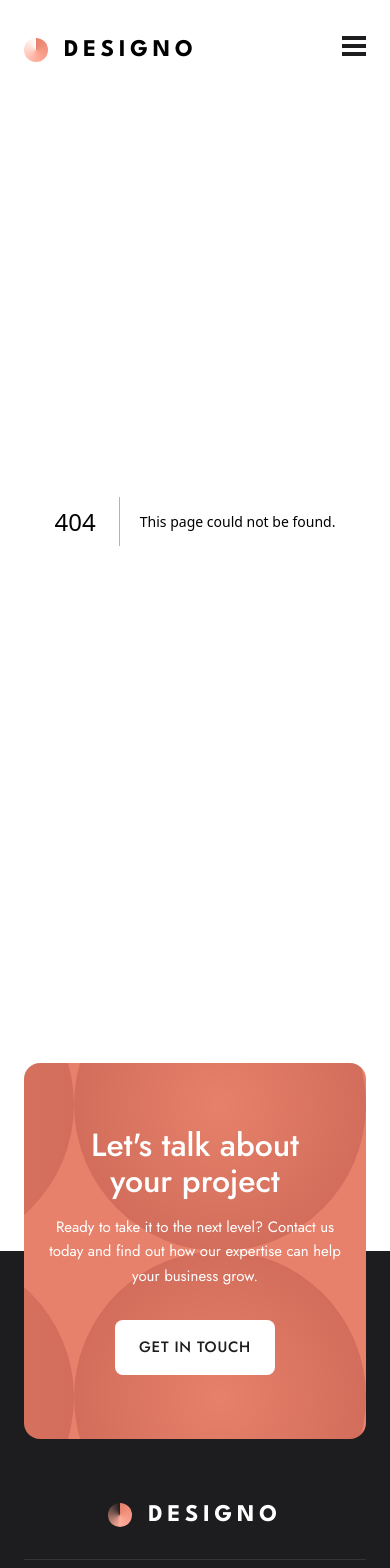
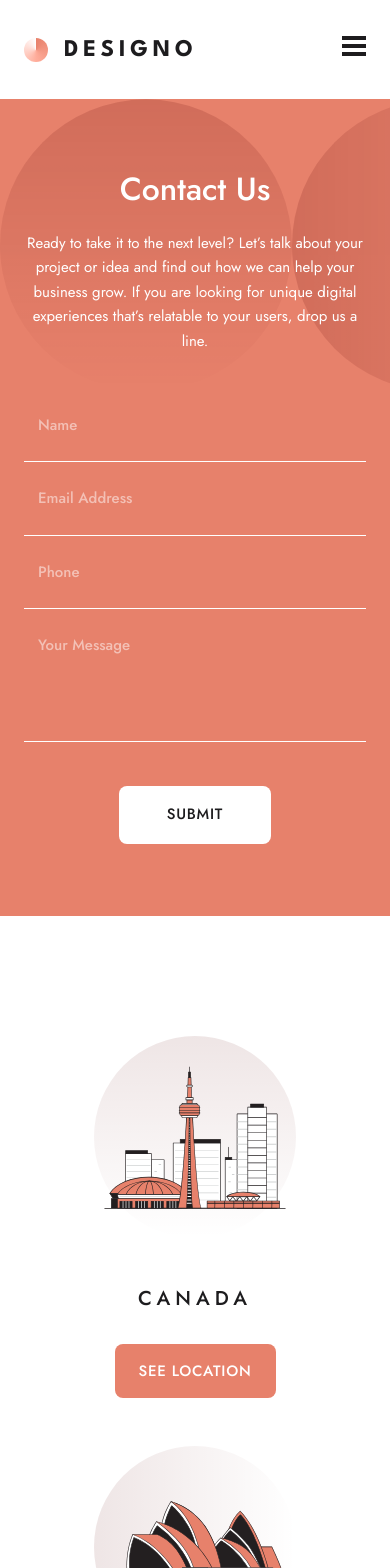
Before and after one commit to ayoub-ahabchane/fem-designo, a Next.js app: page /contact in a window 390 px wide. Before the commit this address had no page. Shown: the top 1568 px of the page. Built offline with nearby package versions, Linux system fonts and the light colour scheme.

Commit message:
feat: add contact form & fix useMobileNav hook

```diff
--- a/package.json
+++ b/package.json
@@ -13,7 +13,8 @@
     "eslint-config-next": "13.2.3",
     "next": "13.2.3",
     "react": "18.2.0",
-    "react-dom": "18.2.0"
+    "react-dom": "18.2.0",
+    "react-hook-form": "^7.43.5"
   },
   "devDependencies": {
     "autoprefixer": "^10.4.13",
--- a/src/app/about/page.js
+++ b/src/app/about/page.js
@@ -25,9 +25,9 @@ const About = () => {
       </section>
       <section className="grid auto-rows-auto lg:grid-cols-[476px_auto] lg:grid-rows-1">
         <div className="row-span-1 row-start-2 flex flex-col items-center gap-6 bg-lighter-peach bg-[url('../assets/shared/desktop/bg-pattern-three-circles.svg')] bg-[position:left_top] bg-no-repeat py-20 px-6 text-center md:gap-8 md:rounded-b-2xl md:bg-[position:right_11px_bottom_44px] md:px-14 md:py-14 md:text-left lg:col-span-1 lg:col-start-2 lg:row-start-1 lg:items-start lg:rounded-r-2xl lg:rounded-l-none lg:bg-[position:left_-146px_bottom] lg:py-[154px] lg:px-24">
-          <h3 className="text-[2rem] font-medium capitalize leading-[1.125em]  text-peach md:text-[2.5rem]">
+          <h2 className="text-[2rem] font-medium capitalize leading-[1.125em]  text-peach md:text-[2.5rem]">
             World-class talent
-          </h3>
+          </h2>
           <p className="w-full text-center text-[0.9375rem] leading-relaxed text-black md:text-body lg:text-left">
             We are a crew of strategists, problem-solvers, and technologists.
             Every design is thoughtfully crafted from concept to launch,
@@ -52,9 +52,9 @@ const About = () => {
       </section>
       <section className="grid auto-rows-auto lg:grid-cols-[auto_476px] lg:grid-rows-1">
         <div className="row-span-1 row-start-2 flex flex-col items-center gap-6 bg-lighter-peach bg-[url('../assets/shared/desktop/bg-pattern-three-circles.svg')] bg-[position:left_top] bg-no-repeat py-20 px-6 text-center md:gap-8 md:rounded-b-2xl md:bg-[position:right_11px_bottom_44px] md:px-14 md:py-14 md:text-left lg:col-span-1 lg:col-start-1 lg:row-start-1 lg:items-start lg:rounded-l-2xl lg:rounded-r-none lg:bg-[position:left_-146px_bottom] lg:py-[154px] lg:px-24">
-          <h3 className=" text-[2rem] font-medium capitalize leading-[1.125em]  text-peach md:text-[2.5rem]">
+          <h2 className=" text-[2rem] font-medium capitalize leading-[1.125em]  text-peach md:text-[2.5rem]">
             The real deal
-          </h3>
+          </h2>
           <p className="w-full text-center text-[0.9375rem] leading-relaxed text-black md:text-body lg:text-left">
             As strategic partners in our clients’ businesses, we are ready to
             take on any challenge as our own. Solving real problems require
--- /dev/null
+++ b/src/app/contact/page.js
@@ -0,0 +1,14 @@
+import Locations from "@/components/Locations";
+import Form from "@/components/contact/Form";
+import React from "react";
+
+const page = () => {
+  return (
+    <section className="pageWrapper flex flex-col md:gap-[7.5rem]">
+      <Form />
+      <Locations />
+    </section>
+  );
+};
+
+export default page;
--- a/src/app/globals.css
+++ b/src/app/globals.css
@@ -8,7 +8,7 @@
   }
 
   body {
-    @apply flex min-h-full flex-col font-sans text-black;
+    @apply flex min-h-screen flex-col font-sans text-black;
   }
 
   @layer components {
@@ -26,10 +26,22 @@
     @apply inline-block rounded-lg px-6 py-4 text-[0.9375rem] font-medium uppercase tracking-wider;
   }
   .button.light {
-    @apply bg-peach text-white focus-within:bg-light-peach hover:bg-light-peach;
+    @apply bg-peach text-white;
+  }
+
+  .button.light:not(button:disabled) {
+    @apply focus-within:bg-light-peach hover:bg-light-peach;
   }
   .button.dark {
-    @apply bg-white text-black focus-within:bg-light-peach hover:bg-light-peach hover:text-white;
+    @apply bg-white text-black;
+  }
+
+  .button.dark:not(button:disabled) {
+    @apply focus-within:bg-light-peach hover:bg-light-peach hover:text-white;
+  }
+
+  .button.dark:disabled {
+    @apply bg-transparent text-white;
   }
 
   .navWrapper {
@@ -53,4 +65,8 @@
   .pageWrapper {
     @apply mx-auto max-w-[1111px];
   }
+
+  .error {
+    @apply bg-red-500 text-red-600;
+  }
 }
--- a/src/components/Footer.jsx
+++ b/src/components/Footer.jsx
@@ -8,10 +8,15 @@ import Twitter from "./svg/Twitter";
 import Youtube from "./svg/Youtube";
 import Pinterest from "./svg/Pinterest";
 import Instagram from "./svg/Instagram";
+import { usePathname } from "next/navigation";
 
 const Footer = () => {
+  const pathname = usePathname();
+  console.log(pathname);
+
   return (
     <footer className="relative grid grid-rows-[1fr_1fr_auto] place-items-center px-6 md:grid-rows-[4fr_1fr_auto] md:px-10">
+      {pathname !== "/contact" && (
         <div className=" row-start-1 row-end-3 w-full max-w-[1111px] text-white ">
           <div className="flex flex-col items-center justify-between gap-8 rounded-2xl bg-peach bg-[url(../assets/exports/pattern-six-circles.svg)] bg-[size:876px_584px] bg-[position:center_right] bg-no-repeat px-6 py-16 lg:flex-row lg:px-24">
             <div className="flex flex-col items-center lg:items-start">
@@ -21,13 +26,16 @@ const Footer = () => {
                 your project
               </h2>
               <p className="max-w-[28em] text-center text-[0.9375rem] leading-relaxed md:text-body lg:max-w-[28em] lg:text-left">
-              Ready to take it to the next level? Contact us today and find out
-              how our expertise can help your business grow.
+                Ready to take it to the next level? Contact us today and find
+                out how our expertise can help your business grow.
               </p>
             </div>
-          <button className="button dark">get in touch</button>
+            <Link className="button dark" href={"/contact"}>
+              get in touch
+            </Link>
           </div>
         </div>
+      )}
       <div className="row-span-1 row-start-3 w-full max-w-[1111px] text-white before:absolute before:inset-0 before:-z-10 before:row-span-full before:row-start-2 before:bg-black before:content-['']">
         <div className="py-16 md:py-20">
           <div className="flex w-full flex-col items-center justify-between border-white border-opacity-10 md:flex-row md:border-b md:pb-10">
--- a/src/components/Locations.jsx
+++ b/src/components/Locations.jsx
@@ -1,12 +1,12 @@
 import React from "react";
 import Canada from "./svg/Canada";
 import Link from "next/link";
-import Australia from "./Australia";
+import Australia from "./svg/Australia";
 import UnitedKingdom from "./svg/UnitedKingdom";
 
 const Locations = () => {
   return (
-    <ul className="grid auto-cols-fr grid-flow-row auto-rows-fr gap-y-12 gap-x-[1.875rem] py-[7.5rem] md:py-0 lg:grid-flow-col">
+    <ul className="grid auto-cols-fr grid-flow-row auto-rows-fr gap-y-12 gap-x-[1.875rem] py-[7.5rem] md:gap-y-20 md:py-0 lg:grid-flow-col">
       <li className="flex flex-col items-center gap-12">
         <Canada />
         <div className="flex flex-col items-center gap-8">
--- /dev/null
+++ b/src/components/contact/Form.jsx
@@ -0,0 +1,133 @@
+"use client";
+import React, { useRef, useState } from "react";
+import { useForm } from "react-hook-form";
+import Error from "../svg/Error";
+
+const Form = () => {
+  const [isSubmitted, setIsSubmitted] = useState(false);
+
+  const {
+    register,
+    watch,
+    handleSubmit,
+    formState: { errors },
+  } = useForm();
+
+  const onSubmit = (data) => {
+    console.log(data);
+    setIsSubmitted(true);
+  };
+  const { name, phone, email, message } = watch();
+
+  return (
+    <div className="flex flex-col gap-12  bg-peach bg-[url(../assets/contact/mobile/bg-pattern-hero-contact-mobile.svg)] bg-no-repeat py-[4.5rem] px-6 text-white md:gap-10 md:rounded-2xl md:bg-[url(../assets/contact/desktop/bg-pattern-hero-desktop.svg)] md:bg-[position:left_-120px_top_-40px] md:px-14 lg:flex-row lg:justify-between lg:gap-24 lg:bg-[position:left_bottom] lg:px-24 ">
+      <div className="self-center text-center md:text-left">
+        <h1 className="mb-6 text-[2rem] font-medium capitalize leading-[1.125em]  md:mb-8 md:text-5xl">
+          Contact Us
+        </h1>
+        <p className="text-[0.9375rem] leading-relaxed md:text-body">
+          Ready to take it to the next level? Let’s talk about your project or
+          idea and find out how we can help your business grow. If you are
+          looking for unique digital experiences that’s relatable to your users,
+          drop us a line.
+        </p>
+      </div>
+      <form
+        action="post"
+        className="text-[0.9375rem] leading-[1.7em] lg:w-96 lg:shrink-0"
+        autoComplete="off"
+        onSubmit={handleSubmit(onSubmit)}
+      >
+        <div className="mb-14 flex flex-col gap-6">
+          <label
+            className={`relative before:absolute before:left-0  before:-bottom-3 before:w-full before:bg-white focus-within:before:h-0.5 ${
+              name ? "before:h-0.5" : "before:h-[0.0625rem]"
+            }`}
+          >
+            <input
+              disabled={isSubmitted}
+              type="text"
+              placeholder="Name"
+              {...register("name", { required: true })}
+              className="w-full bg-transparent py-3 px-3.5 font-medium capitalize outline-none placeholder:text-white placeholder:opacity-50 md:px-6 lg:pt-0"
+            />
+            {errors.name && (
+              <span className="absolute right-0 top-3 flex items-center gap-2">
+                <p className="text-xs italic">Can&apos;t be empty</p>
+                <Error />
+              </span>
+            )}
+          </label>
+          <label
+            className={`relative before:absolute before:left-0 before:-bottom-3 before:w-full before:bg-white focus-within:before:h-0.5 ${
+              email ? "before:h-0.5" : "before:h-[0.0625rem]"
+            }`}
+          >
+            <input
+              disabled={isSubmitted}
+              placeholder="Email Address"
+              type="email"
+              {...register("email", { required: true })}
+              className="w-full bg-transparent py-3 px-3.5 font-medium outline-none placeholder:text-white placeholder:opacity-50 md:px-6"
+            />
+            {errors.email && (
+              <span className="absolute right-0 top-3 flex items-center gap-2">
+                <p className="text-xs italic">Can&apos;t be empty</p>
+                <Error />
+              </span>
+            )}
+          </label>
+          <label
+            className={`relative before:absolute before:left-0 before:-bottom-3 before:w-full before:bg-white focus-within:before:h-0.5 ${
+              phone ? "before:h-0.5" : "before:h-[0.0625rem]"
+            }`}
+          >
+            <input
+              disabled={isSubmitted}
+              placeholder="Phone"
+              {...register("phone", { required: true })}
+              type="tel"
+              className="w-full bg-transparent py-3 px-3.5 font-medium outline-none placeholder:text-white placeholder:opacity-50 md:px-6"
+            />
+            {errors.phone && (
+              <span className="absolute right-0 top-3 flex items-center gap-2">
+                <p className="text-xs italic">Can&apos;t be empty</p>
+                <Error />
+              </span>
+            )}
+          </label>
+          <label
+            className={`relative before:absolute before:left-0 before:-bottom-3 before:w-full before:bg-white focus-within:before:h-0.5 ${
+              message ? "before:h-0.5" : "before:h-[0.0625rem]"
+            }`}
+          >
+            <textarea
+              disabled={isSubmitted}
+              placeholder="Your Message"
+              {...register("message", { required: true })}
+              className="w-full resize-none bg-transparent py-3 px-3.5 font-medium outline-none placeholder:text-white placeholder:opacity-50 md:px-6"
+              rows={3}
+            ></textarea>
+            {errors.message && (
+              <span className="absolute right-0 top-3 flex items-center gap-2">
+                <p className="text-xs italic">Can&apos;t be empty</p>
+                <Error />
+              </span>
+            )}
+          </label>
+        </div>
+        <button
+          disabled={isSubmitted}
+          type="submit"
+          className={`button dark mx-auto block lg:mr-0 ${
+            isSubmitted ? "cursor-not-default" : "cursor-pointer"
+          } self-center px-12 md:text-xl`}
+        >
+          {isSubmitted ? "Thank you!" : "Submit"}
+        </button>
+      </form>
+    </div>
+  );
+};
+
+export default Form;
--- a/src/components/home/Hero.jsx
+++ b/src/components/home/Hero.jsx
@@ -1,3 +1,4 @@
+import Link from "next/link";
 import React from "react";
 
 const Hero = () => {
@@ -13,7 +14,9 @@ const Hero = () => {
         responsive websites, app design, and engaging brand experiences. Find
         out more about our services.
       </p>
-      <button className="button dark">learn more</button>
+      <Link href={"/about"} className="button dark">
+        learn more
+      </Link>
     </section>
   );
 };
--- a/src/components/Australia.jsx
+++ b/src/components/svg/Australia.jsx
@@ -7,7 +7,7 @@ const Australia = () => {
       className="rounded-full bg-gradient-to-r from-darkPeach50 to-transparent"
     >
       <svg width="202" height="202" xmlns="http://www.w3.org/2000/svg">
-        <g fill="none" fill-rule="evenodd">
+        <g fill="none" fillRule="evenodd">
           <circle
             opacity=".203"
             transform="matrix(-1 0 0 1 202 0)"
@@ -15,7 +15,7 @@ const Australia = () => {
             cy="101"
             r="101"
           />
-          <g fill-rule="nonzero">
+          <g fillRule="nonzero">
             <path
               d="M163.347 100.866h14.536s9.538 19.67 11.416 28.098h-25.952v-28.098z"
               fill="#E7816B"
--- /dev/null
+++ b/src/components/svg/Error.jsx
@@ -0,0 +1,14 @@
+import React from "react";
+
+const Error = () => {
+  return (
+    <svg xmlns="http://www.w3.org/2000/svg" width="20" height="20">
+      <g fill="none" fillRule="evenodd">
+        <circle cx="10" cy="10" r="10" fill="#FFF" />
+        <path fill="#E7816B" d="M11 14v2H9v-2h2zm0-9v7H9V5h2z" />
+      </g>
+    </svg>
+  );
+};
+
+export default Error;
--- a/src/store/hooks/useNavMenu.js
+++ b/src/store/hooks/useNavMenu.js
@@ -1,12 +1,10 @@
+"use client";
+
 import React, { useEffect, useState } from "react";
 
 const useNavMenu = (mediaQueryString) => {
-  const [isMobile, setIsMobile] = useState(
-    window.matchMedia(mediaQueryString).matches
-  );
-  const [isVisible, setIsVisible] = useState(
-    window !== undefined ? !window.matchMedia(mediaQueryString).matches : true
-  );
+  const [isMobile, setIsMobile] = useState(false);
+  const [isVisible, setIsVisible] = useState(false);
 
   useEffect(() => {
     const mediaQuery = window.matchMedia(mediaQueryString);
```
Also changed, not shown: 1 other file (tests, documents, lock files or other folders). Lines whose indentation alone changed are shown as unchanged.
